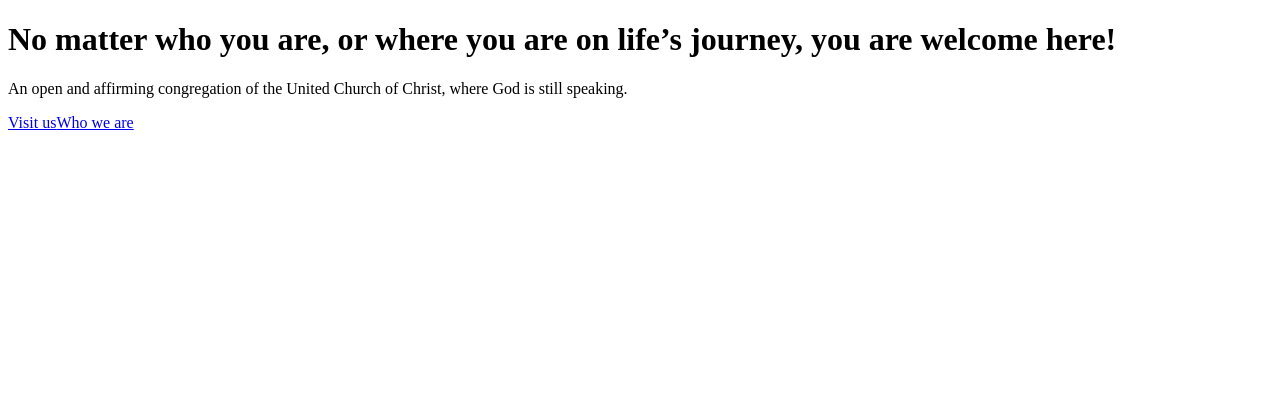
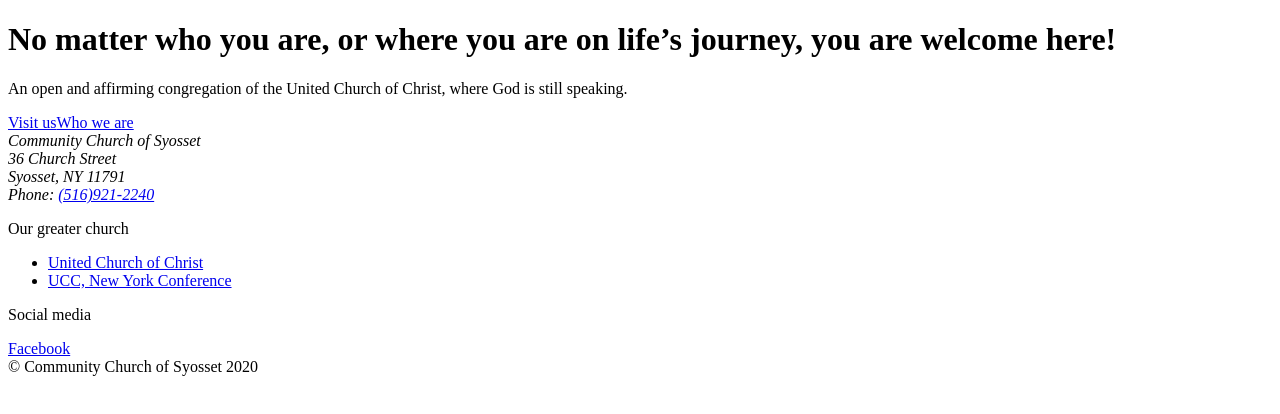
Before and after one commit to LibertyNJ/community-church-of-syosset, a Gatsby site: page / in a window 1280 px wide. Built offline with nearby package versions, Linux system fonts and the light colour scheme; Gatsby itself is replaced by a stand-in of ours.

Commit message:
Add footer content

```diff
--- /dev/null
+++ b/src/components/CopyrightWidget.jsx
@@ -0,0 +1,26 @@
+import PropTypes from 'prop-types';
+import React from 'react';
+
+CopyrightWidget.propTypes = {
+  copyrightHolder: PropTypes.string.isRequired,
+  copyrightYear: PropTypes.number.isRequired,
+};
+
+export default function CopyrightWidget({
+  copyrightHolder,
+  copyrightYear,
+  ...restProps
+}) {
+  const currentYear = new Date().getFullYear();
+
+  return (
+    <div {...restProps}>
+      © {copyrightHolder} {copyrightYear}
+      {isPastInitialYear(currentYear, copyrightYear) && `–${currentYear}`}
+    </div>
+  );
+}
+
+function isPastInitialYear(currentYear, initialYear) {
+  return currentYear > initialYear;
+}
--- /dev/null
+++ b/src/components/Footer.jsx
@@ -0,0 +1,53 @@
+import React from 'react';
+
+import CopyrightWidget from './CopyrightWidget';
+
+export default function Footer({ ...restProps }) {
+  return (
+    <footer {...restProps}>
+      <address>
+        Community Church of Syosset <br />
+        36 Church Street <br />
+        Syosset, NY 11791 <br />
+        Phone: <a href="tel:+15169212240">(516)921-2240</a>
+      </address>
+      <div>
+        <p>Our greater church</p>
+        <ul>
+          <li>
+            <a
+              href="https://www.ucc.org/"
+              rel="noopener noreferrer"
+              target="_blank"
+            >
+              United Church of Christ
+            </a>
+          </li>
+          <li>
+            <a
+              href="http://www.uccny.org/"
+              rel="noopener noreferrer"
+              target="_blank"
+            >
+              UCC, New York Conference
+            </a>
+          </li>
+        </ul>
+      </div>
+      <div>
+        <p>Social media</p>
+        <a
+          href="https://www.facebook.com/communitychurchofsyosset/"
+          rel="noopener noreferrer"
+          target="_blank"
+        >
+          Facebook
+        </a>
+      </div>
+      <CopyrightWidget
+        copyrightHolder="Community Church of Syosset"
+        copyrightYear={2020}
+      />
+    </footer>
+  );
+}
--- a/src/components/Layout.jsx
+++ b/src/components/Layout.jsx
@@ -1,10 +1,17 @@
 import PropTypes from 'prop-types';
 import React from 'react';
+
+import Footer from './Footer';
 
 Layout.propTypes = {
   children: PropTypes.node.isRequired,
 };
 
 export default function Layout({ children }) {
-  return <>{children}</>;
+  return (
+    <div>
+      {children}
+      <Footer />
+    </div>
+  );
 }
```
